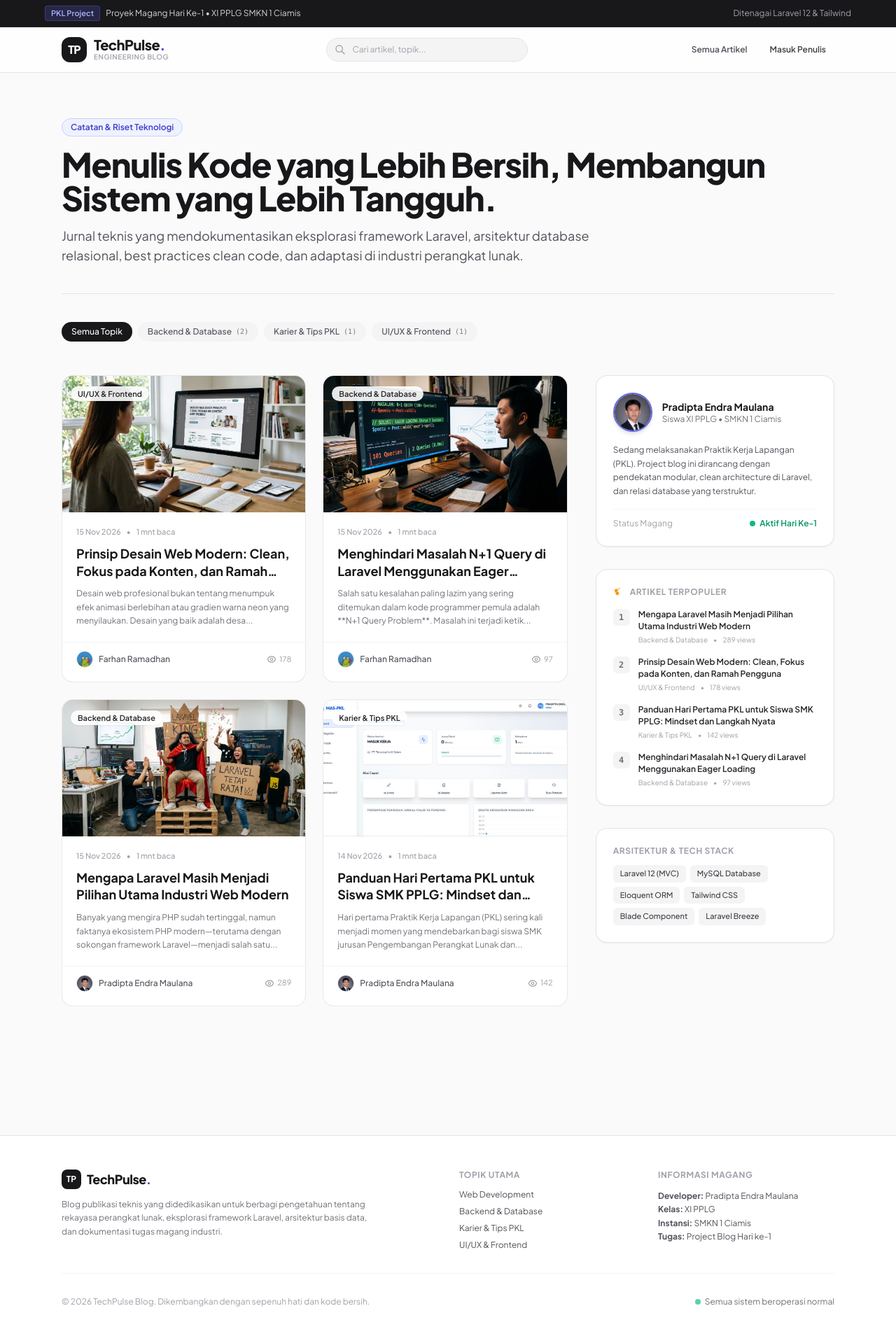
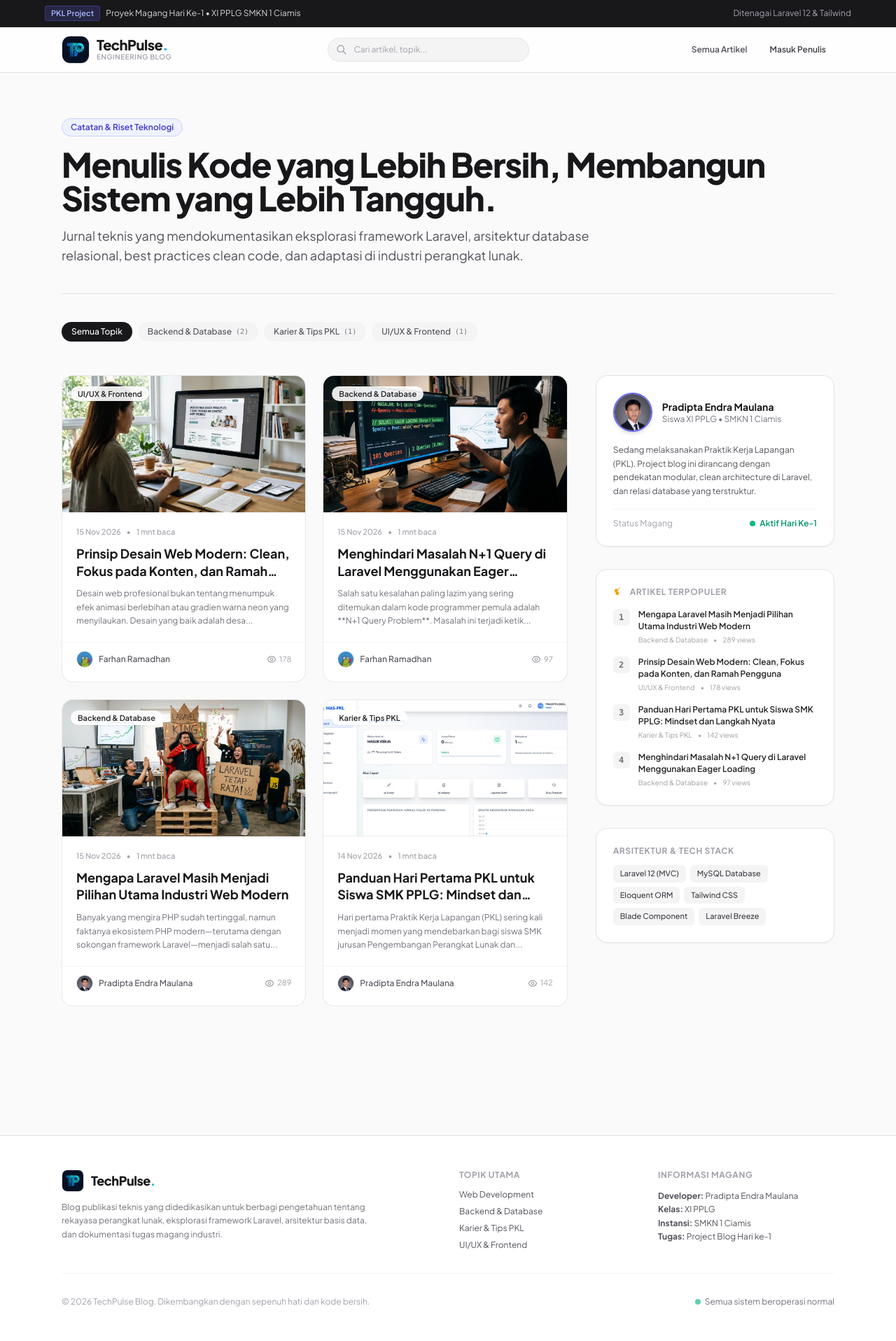
Before and after one commit to PradiptaPPLG/blog-pradipta-pkl, a Laravel app: page / in a window 1280 px wide. Shown: the whole page at 70% size. Run offline with Laravel 12, Linux system fonts and the light colour scheme; data comes from the database, SQL or seed files in the repository; style sheets or scripts are compiled from the project's sources.

Commit message:
feat: replace generic TP badge with official TechPulse cyber neon logo

```diff
--- a/resources/views/layouts/blog.blade.php
+++ b/resources/views/layouts/blog.blade.php
@@ -54,12 +54,11 @@
         <div class="max-w-6xl mx-auto px-4 sm:px-6 h-16 flex items-center justify-between">
             <!-- Brand Logo -->
             <a href="{{ route('blog.index') }}" class="group flex items-center gap-2.5">
-                <span class="w-9 h-9 rounded-xl bg-zinc-900 dark:bg-white text-white dark:text-zinc-900 flex items-center justify-center font-extrabold text-base tracking-tighter group-hover:scale-105 transition-transform shadow-sm">
-                    TP
-                </span>
+                <img src="{{ asset('images/logo_techpulse.jpg') }}" alt="TechPulse Logo"
+                     class="w-10 h-10 rounded-xl object-cover border border-zinc-200 dark:border-zinc-800 shadow-sm group-hover:scale-105 transition-transform">
                 <div class="flex flex-col">
                     <span class="font-extrabold text-xl tracking-tight text-zinc-900 dark:text-white leading-none">
-                        TechPulse<span class="text-indigo-600">.</span>
+                        TechPulse<span class="text-cyan-500">.</span>
                     </span>
                     <span class="text-[10px] uppercase font-semibold text-zinc-400 tracking-wider">Engineering Blog</span>
                 </div>
@@ -117,9 +116,10 @@
             <div class="grid grid-cols-1 md:grid-cols-4 gap-8 mb-8">
                 <!-- Col 1: Brand -->
                 <div class="md:col-span-2">
-                    <div class="flex items-center gap-2 mb-3">
-                        <span class="w-7 h-7 rounded-lg bg-zinc-900 dark:bg-white text-white dark:text-zinc-900 flex items-center justify-center font-bold text-xs">TP</span>
-                        <span class="font-extrabold text-lg tracking-tight">TechPulse<span class="text-indigo-600">.</span></span>
+                    <div class="flex items-center gap-2.5 mb-3">
+                        <img src="{{ asset('images/logo_techpulse.jpg') }}" alt="TechPulse Logo"
+                             class="w-8 h-8 rounded-lg object-cover border border-zinc-200 dark:border-zinc-800 shadow-sm">
+                        <span class="font-extrabold text-lg tracking-tight">TechPulse<span class="text-cyan-500">.</span></span>
                     </div>
                     <p class="text-xs text-zinc-500 leading-relaxed max-w-md">
                         Blog publikasi teknis yang didedikasikan untuk berbagi pengetahuan tentang rekayasa perangkat lunak, eksplorasi framework Laravel, arsitektur basis data, dan dokumentasi tugas magang industri.
```
Also changed, not shown: resources/views/components/application-logo.blade.php (+1 -3 lines), resources/views/layouts/navigation.blade.php (+4 -3 lines), public/images/logo_techpulse.jpg (added).
